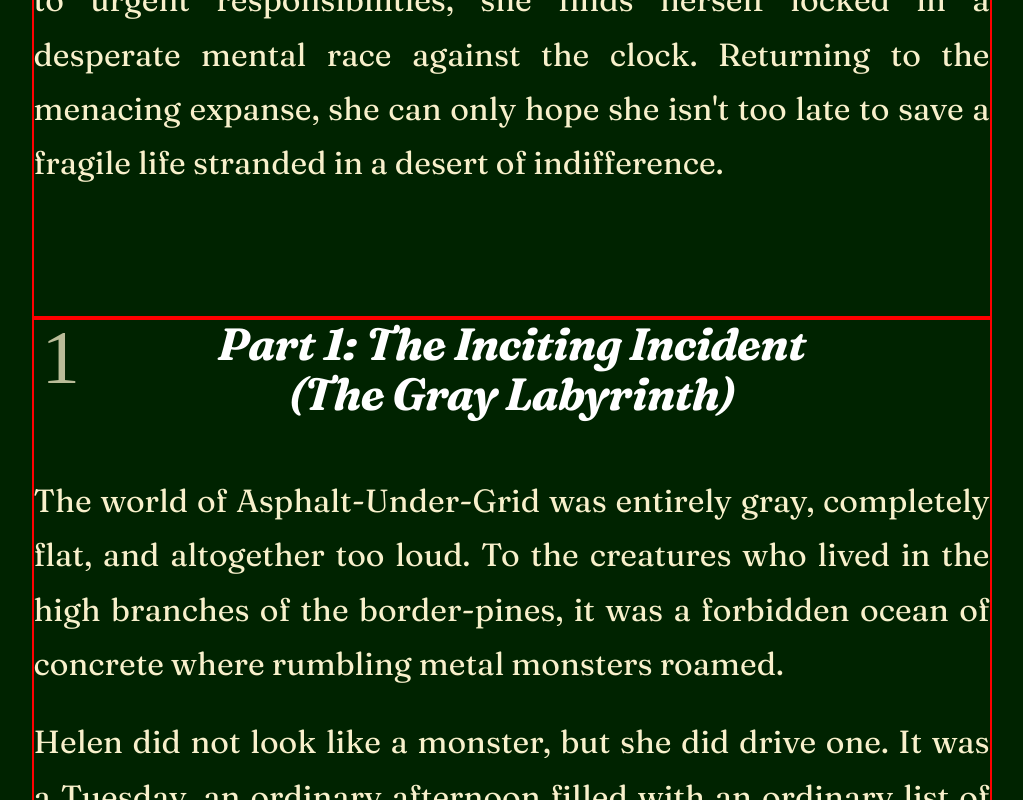
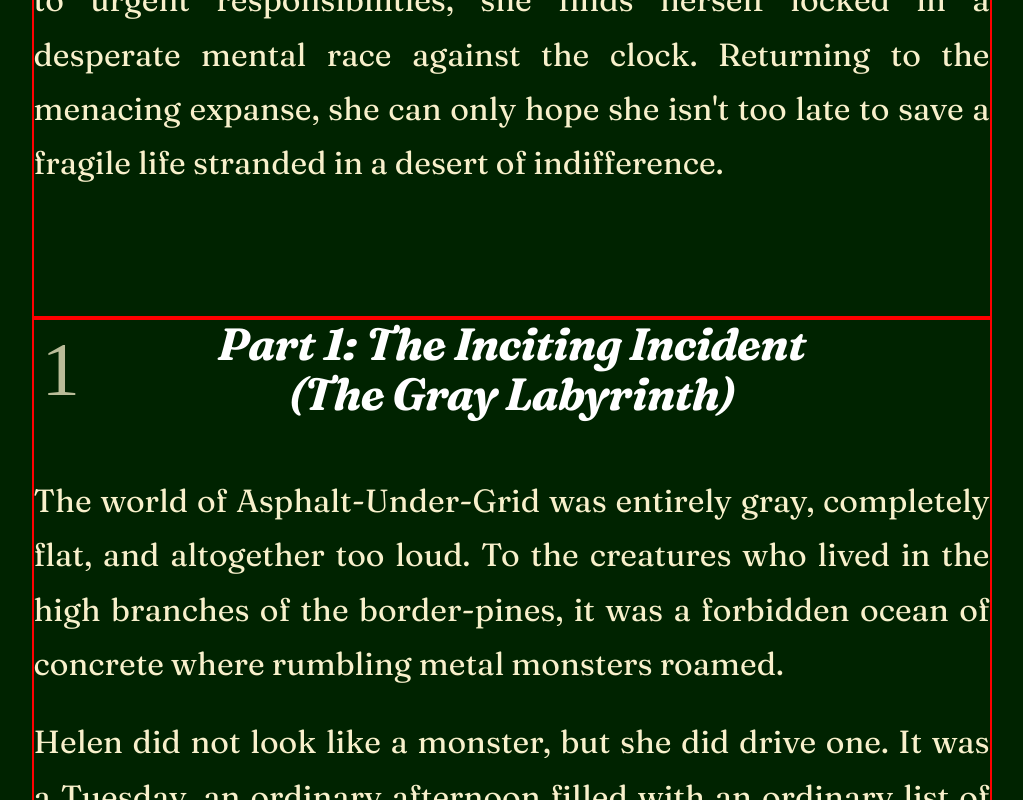
Before and after one commit to webrune-tim/patron-saint-of-squrrels, a SvelteKit app: page / in a window 1280 px wide. Shown: the part 1314-2114 px from the top of the page, without its empty margins (121-1144 px from the left). Built offline with nearby package versions, Linux system fonts and the light colour scheme.

Commit message:
Adjust scene-number position in page styles

```diff
--- a/src/routes/+page.svelte
+++ b/src/routes/+page.svelte
@@ -200,7 +200,7 @@
     .scene-number {
         font-size: clamp(3rem, 6vw, 5rem);
         position: absolute;
-        top: -1.25rem;
+        top: -0.5rem;
         left: 0.5rem;
         color: rgb(from var(--color-text-primary) r g b /0.75);
     }
```
